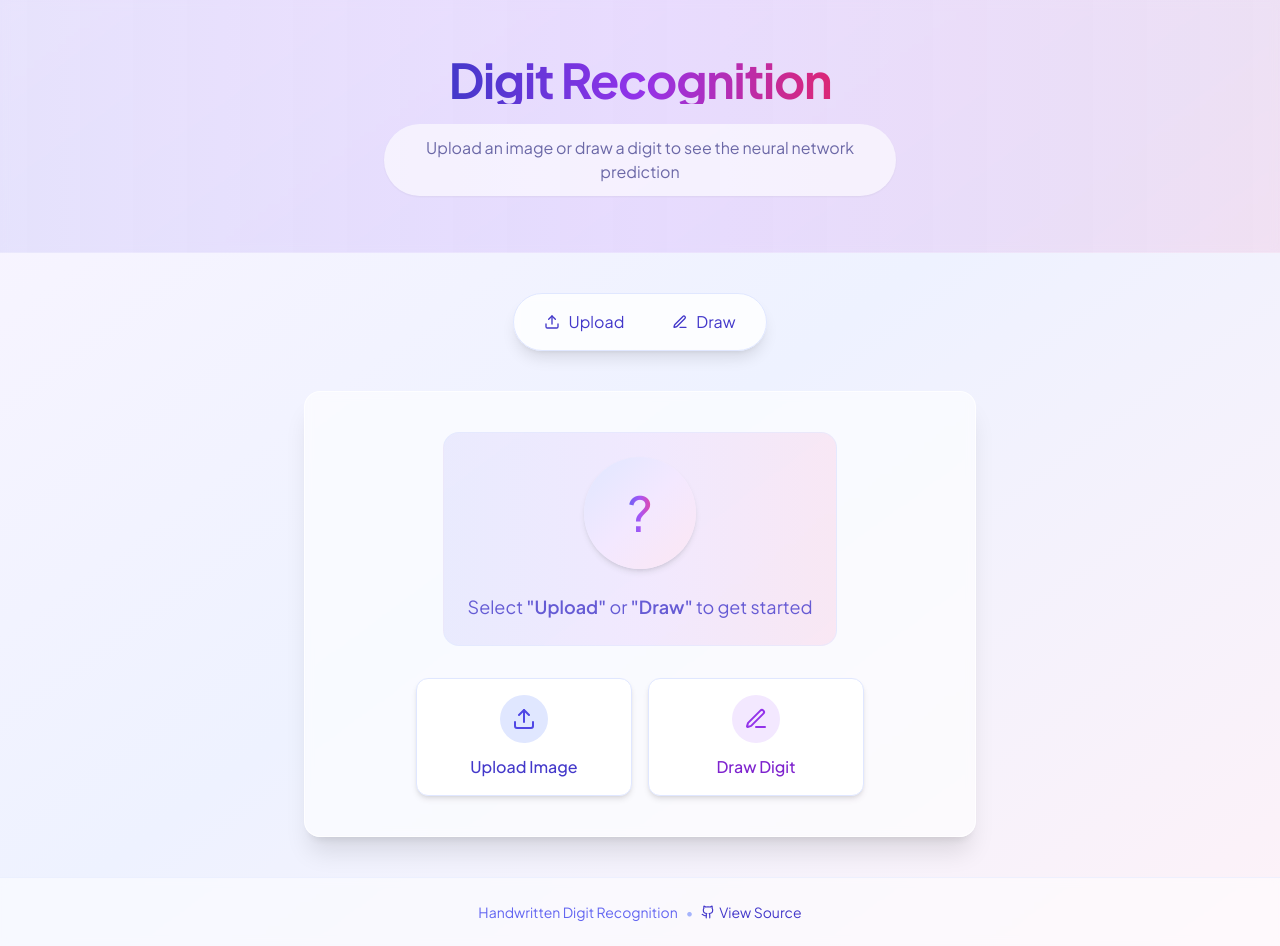
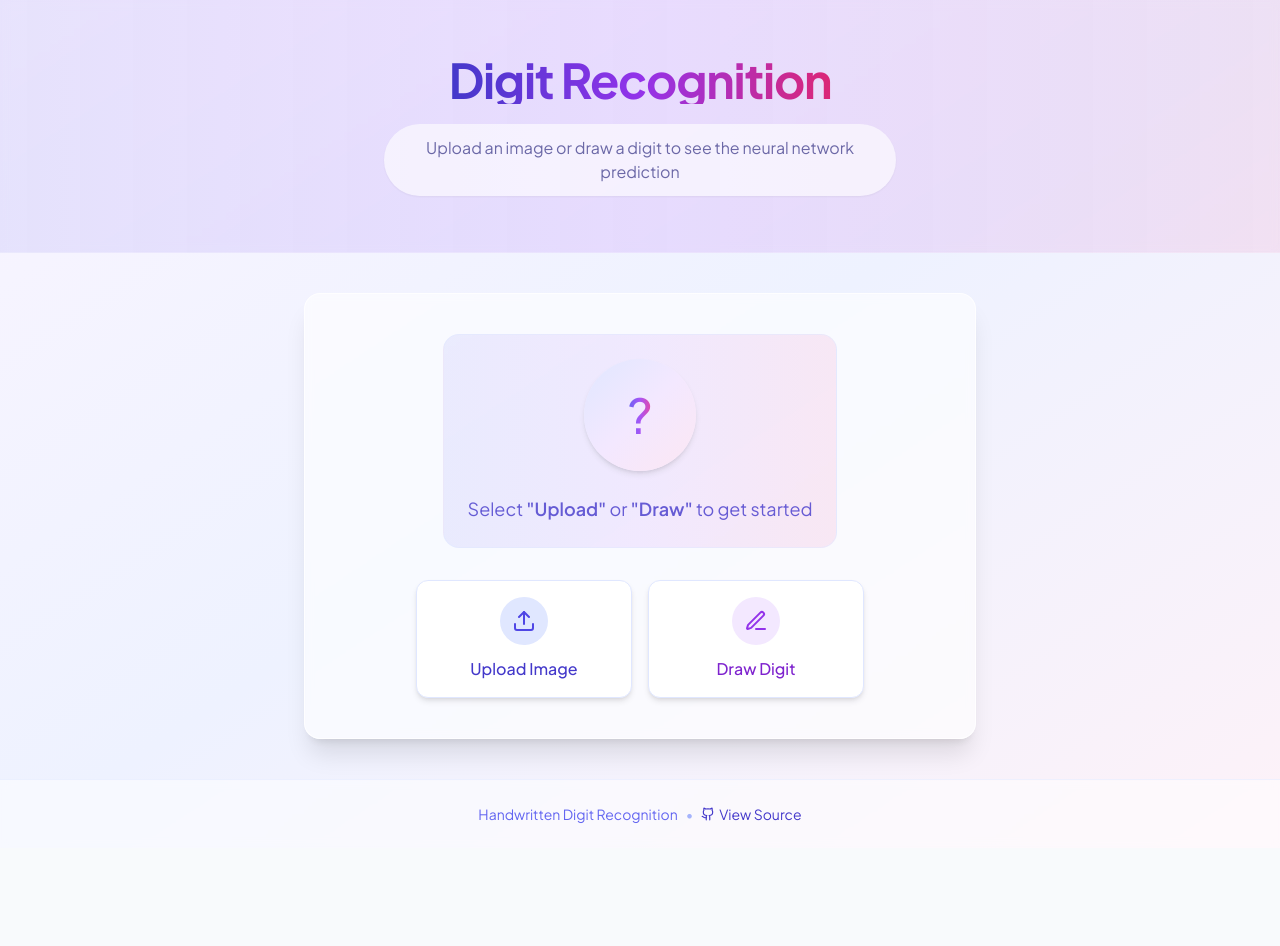
Before and after one commit to killmanu/digit-doodle-predictor, a React (Vite) app: page / in a window 1280 px wide. After the commit the page ends 848 px from the top, so only its background shows below. Built offline with nearby package versions, Linux system fonts and the light colour scheme.

Commit message:
Remove code

```diff
--- a/src/pages/Index.tsx
+++ b/src/pages/Index.tsx
@@ -101,32 +101,6 @@ const Index = () => {
 
       <main className={`flex-1 container py-10 transition-opacity duration-1000 ${showContent ? 'opacity-100' : 'opacity-0'}`}>
         <div className="max-w-5xl mx-auto">
-          <div className="flex justify-center mb-10 animate-fade-in" style={{ animationDelay: '600ms' }}>
-            <div className="inline-flex rounded-full p-1.5 bg-white/80 shadow-lg backdrop-blur-sm border border-indigo-100">
-              <button
-                className={`px-6 py-2.5 rounded-full flex items-center gap-2 transition-all ${
-                  inputMode === InputMode.UPLOAD
-                    ? 'bg-gradient-to-r from-indigo-500 to-purple-500 text-white shadow-md'
-                    : 'hover:bg-indigo-100 text-indigo-700'
-                }`}
-                onClick={switchToUpload}
-              >
-                <Upload className="w-4 h-4" />
-                {inputMode === InputMode.UPLOAD ? 'Hide Upload' : 'Upload'}
-              </button>
-              <button
-                className={`px-6 py-2.5 rounded-full flex items-center gap-2 transition-all ${
-                  inputMode === InputMode.DRAW
-                    ? 'bg-gradient-to-r from-indigo-500 to-purple-500 text-white shadow-md'
-                    : 'hover:bg-indigo-100 text-indigo-700'
-                }`}
-                onClick={switchToDraw}
-              >
-                <PenLine className="w-4 h-4" />
-                {inputMode === InputMode.DRAW ? 'Hide Canvas' : 'Draw'}
-              </button>
-            </div>
-          </div>
 
           {inputMode !== InputMode.NONE ? (
             <div className="grid grid-cols-1 md:grid-cols-2 gap-8 items-start animate-fade-in" style={{ animationDelay: '800ms' }}>
```
